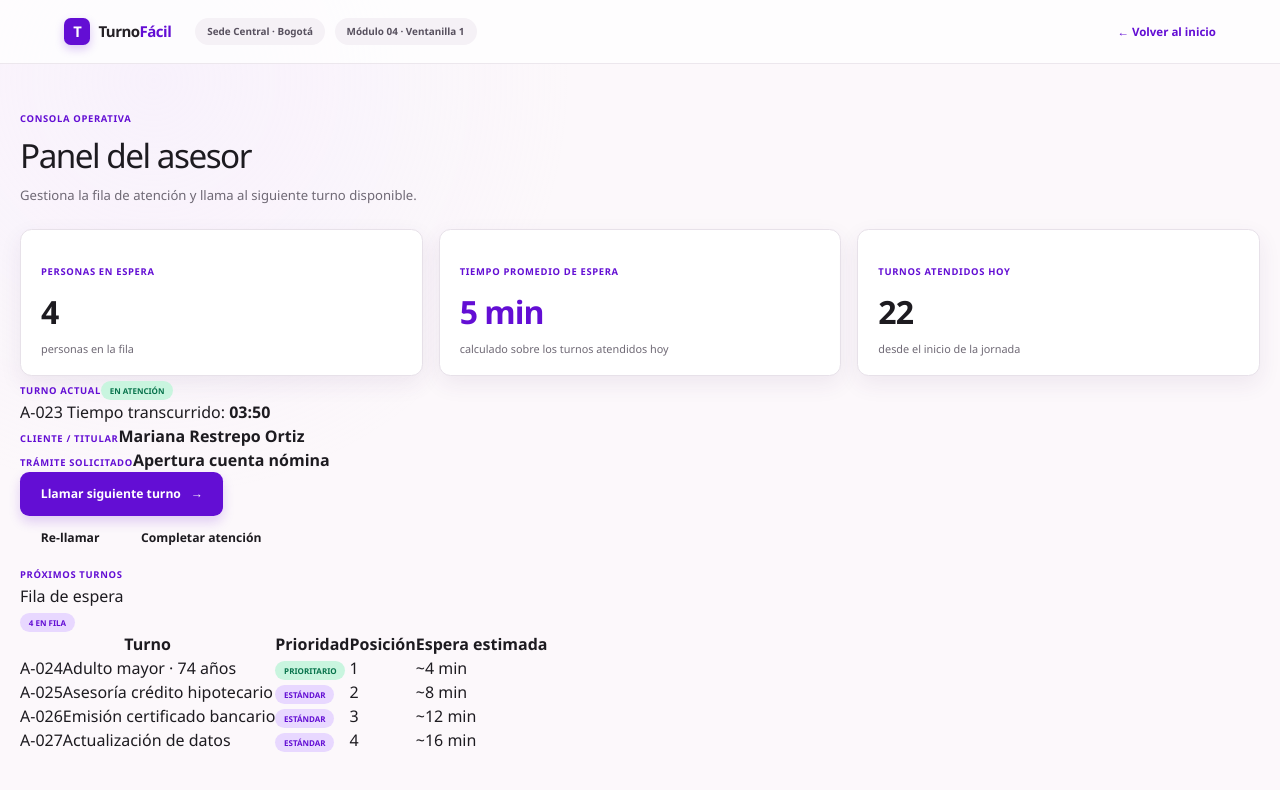
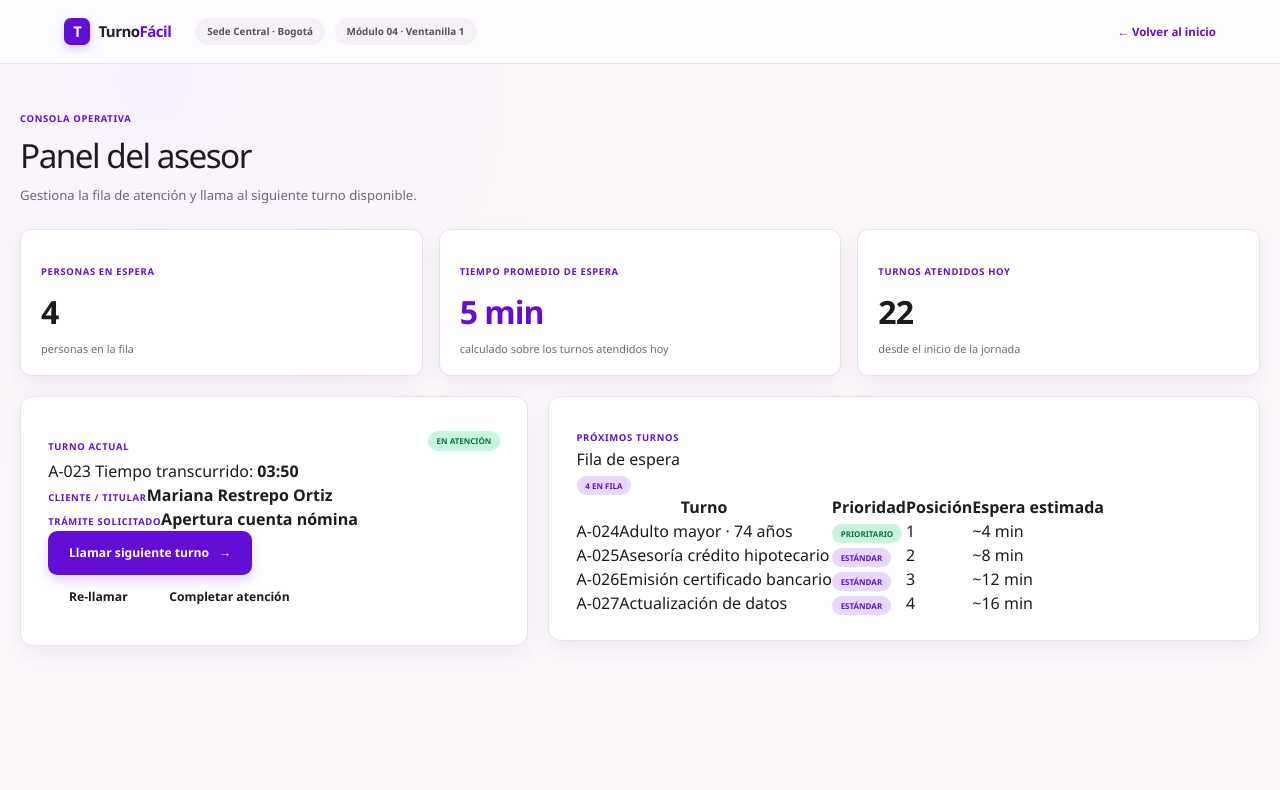
Before and after one commit to mateor32/turnos-app, an Angular app in the folder client/: page /administradores/panel in a window 1280 px wide. Shown: the top 790 px of the page. Built offline with nearby package versions, Linux system fonts and the light colour scheme.

Commit message:
💄 Add admin grid and card container styles

```diff
--- a/client/src/styles.css
+++ b/client/src/styles.css
@@ -821,6 +821,29 @@ a {
   font-size: 0.68rem;
 }
 
+.admin-grid {
+  display: grid;
+  grid-template-columns: minmax(0, 5fr) minmax(0, 7fr);
+  gap: 1.25rem;
+  align-items: start;
+  margin-top: 1.25rem;
+}
+
+.admin-current-card,
+.admin-queue-card {
+  padding: 1.6rem 1.7rem;
+  border: 1px solid var(--line);
+  border-radius: 0.8rem;
+  background: var(--surface-card);
+  box-shadow: var(--shadow-card);
+}
+
+.admin-current-head {
+  display: flex;
+  align-items: center;
+  justify-content: space-between;
+}
+
 @media (prefers-reduced-motion: reduce) {
   html {
     scroll-behavior: auto;
```
